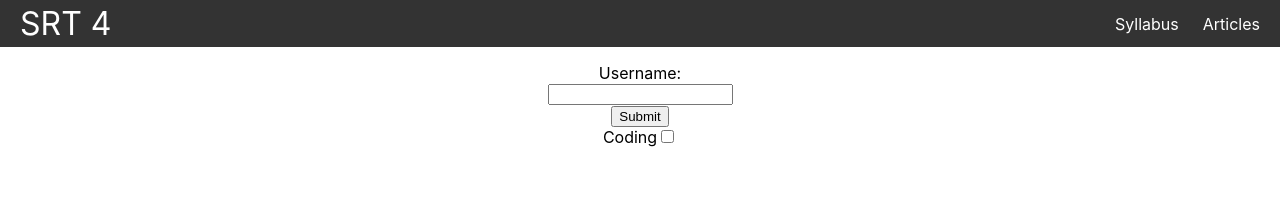
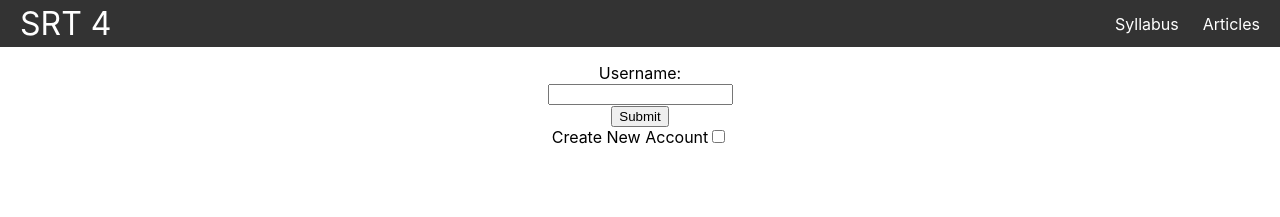
Before and after one commit to MD5595/SrtFlaskWebsite, a React (Create React App) app in the folder my-app/: page / in a window 1280 px wide. Shown: the top 217 px of the page. Built offline with nearby package versions, Linux system fonts and the light colour scheme; no server answers.

Commit message:
Accidental account creation prevention

```diff
--- a/my-app/src/pages/LandingPage.js
+++ b/my-app/src/pages/LandingPage.js
@@ -19,7 +19,7 @@ function LandingPage() {
         }
     };
 
-    function updateCheckboxValue(checkbox) {
+    function updateCheckbox(checkbox) {
         if (checkbox.checked) {
             checkbox.value = true;
         } else {
@@ -36,8 +36,8 @@ function LandingPage() {
                        onChange={(e) => setUsername(e.target.value)}/><br/>
                 <input type="submit" id="submitButton" value="Submit"/>
             </form>
-            <label htmlFor="checkAcc">Coding</label>
-            <input type="checkbox" id="checkAcc" name="checkAcc" value="coding"/>
+            <label htmlFor="checkAcc">Create New Account</label>
+            <input type="checkbox" id="checkAcc" name="checkAcc" value="False"/>
 
         </div>
     );
```
